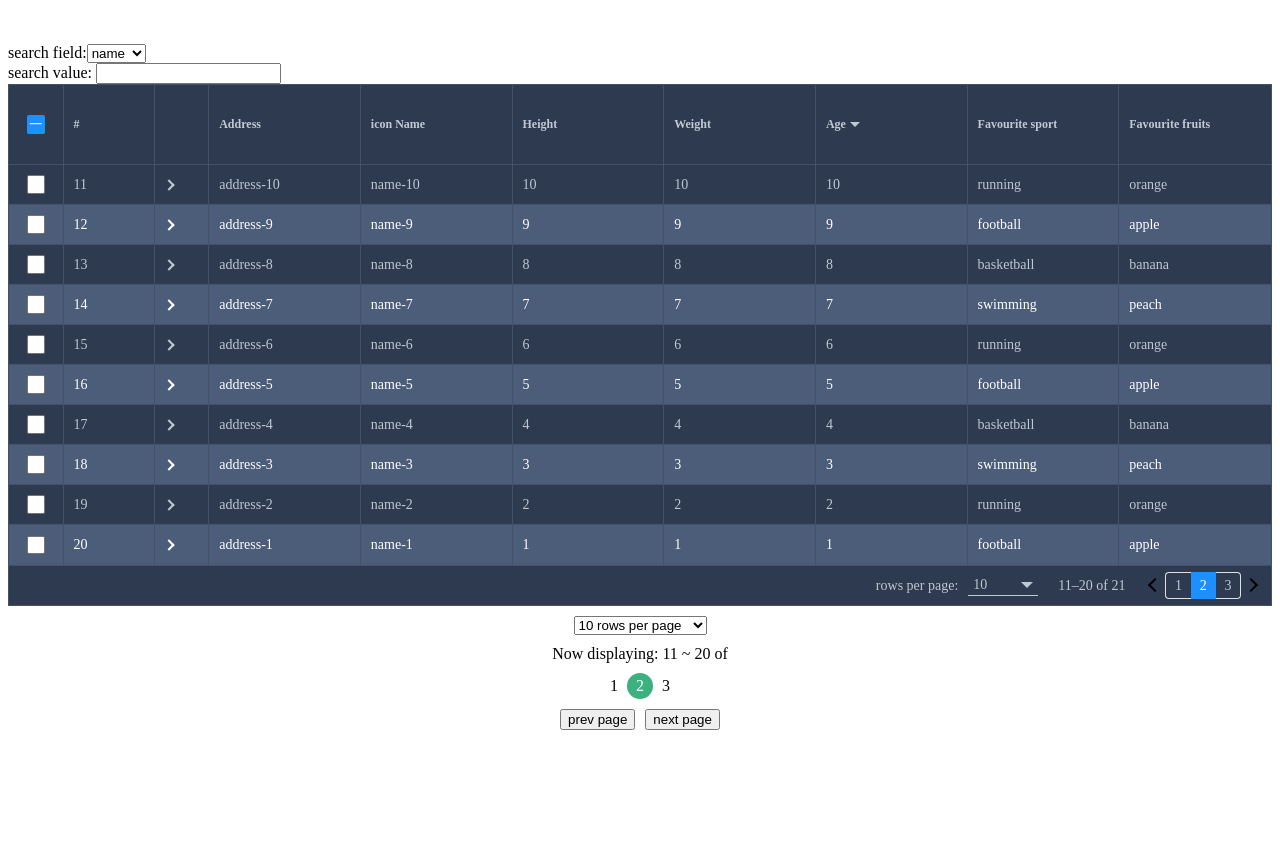
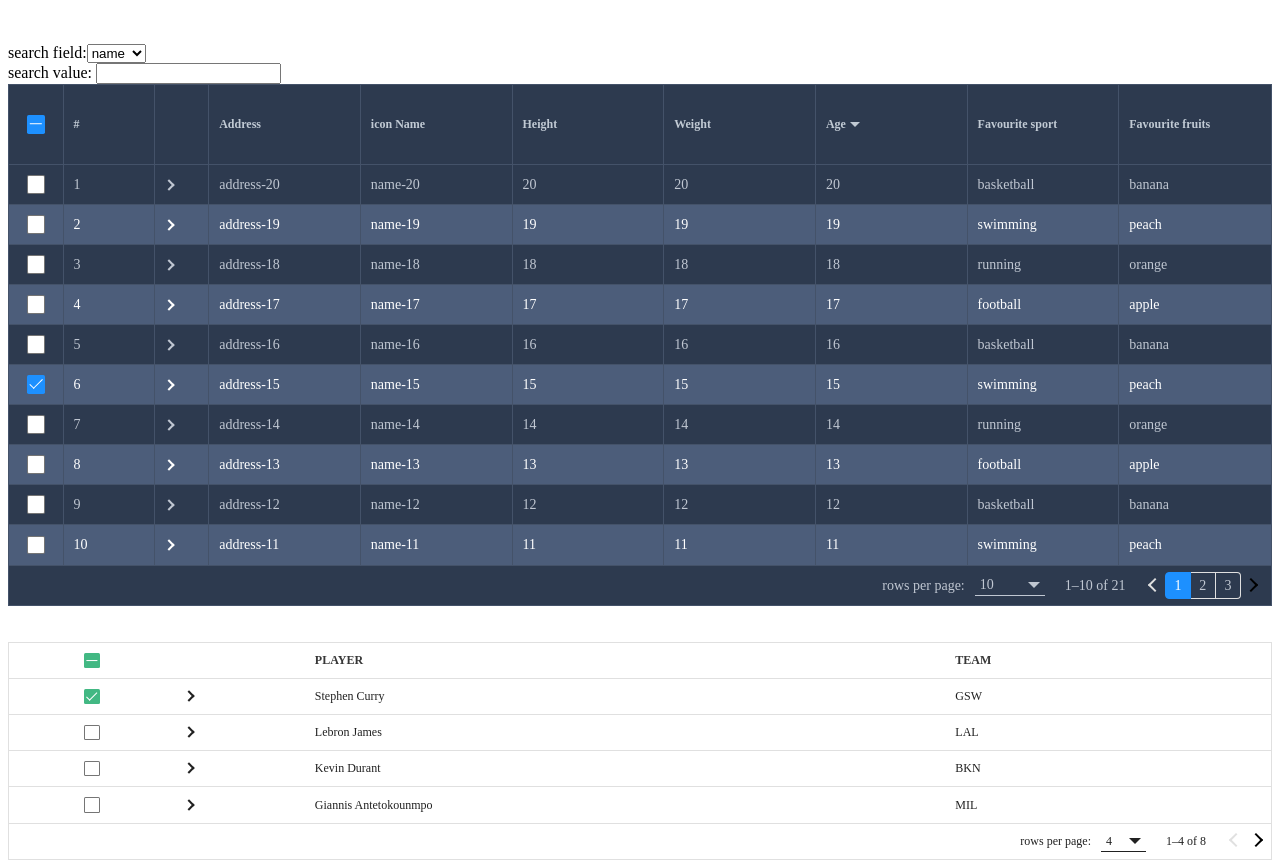
Before and after one commit to HC200ok/vue3-easy-data-table, a Vue app: page / in a window 1280 px wide. Before the commit the page ends 800 px from the top, so only its background shows below. Built offline with nearby package versions, Linux system fonts and the light colour scheme.

Commit message:
fix: async expanding

```diff
--- a/src/App.vue
+++ b/src/App.vue
@@ -3,7 +3,7 @@
   <br><br>
   <ClientMode />
   <br><br>
-  <!-- <ExpandLoading/> -->
+  <ExpandLoading/>
 </template>
 
 <script setup lang="ts">
--- a/src/components/DataTable.vue
+++ b/src/components/DataTable.vue
@@ -114,7 +114,7 @@
                   'can-expand': column === 'expand',
                 // eslint-disable-next-line max-len
                 }, typeof bodyItemClassName === 'string' ? bodyItemClassName : bodyItemClassName(column, i), `direction-${bodyTextDirection}`]"
-                @click="column === 'expand' ? updateExpandingItemIndexList(index, item, $event) : null"
+                @click="column === 'expand' ? updateExpandingItemIndexList(index + prevPageEndIndex, item, $event) : null"
               >
                 <slot
                   v-if="slots[`item-${column}`]"
@@ -124,7 +124,7 @@
                 <template v-else-if="column === 'expand'">
                   <i
                     class="expand-icon"
-                    :class="{'expanding': expandingItemIndexList.includes(index)}"
+                    :class="{'expanding': expandingItemIndexList.includes(prevPageEndIndex + index)}"
                   />
                 </template>
                 <template v-else-if="column === 'checkbox'">
@@ -139,7 +139,7 @@
               </td>
             </tr>
             <tr
-              v-if="ifHasExpandSlot && expandingItemIndexList.includes(index)"
+              v-if="ifHasExpandSlot && expandingItemIndexList.includes(index + prevPageEndIndex)"
               :class="{'even-row': (index + 1) % 2 === 0}"
             >
               <td
@@ -459,12 +459,18 @@ const {
   totalItemsLength,
 );
 
+const prevPageEndIndex = computed(() => {
+  if (currentPaginationNumber.value === 0) return 0;
+  return (currentPaginationNumber.value - 1) * rowsPerPageRef.value;
+});
+
 const {
   expandingItemIndexList,
   updateExpandingItemIndexList,
   clearExpandingItemIndexList,
 } = useExpandableRow(
   pageItems,
+  prevPageEndIndex,
   emits,
 );
 
@@ -509,10 +515,6 @@ watch(loading, (newVal, oldVal) => {
     }
   }
 });
-
-watch(items, () => {
-  if (!isServerSideMode.value) updatePage(1);
-}, { deep: true });
 
 watch(rowsPerPageRef, (value) => {
   if (!isServerSideMode.value) {
--- a/src/hooks/useExpandableRow.ts
+++ b/src/hooks/useExpandableRow.ts
@@ -1,9 +1,10 @@
-import { ref, Ref } from 'vue';
+import { ref, Ref, ComputedRef } from 'vue';
 import type { Item } from '../types/main';
 import type { EmitsEventName } from '../types/internal';
 
 export default function useExpandableRow(
   items: Ref<Item[]>,
+  prevPageEndIndex: ComputedRef<number>,
   emits: (event: EmitsEventName, ...args: any[]) => void,
 ) {
   const expandingItemIndexList = ref<number[]>([]);
@@ -14,8 +15,9 @@ export default function useExpandableRow(
     if (index !== -1) {
       expandingItemIndexList.value.splice(index, 1);
     } else {
-      emits('expandRow', items.value.findIndex((item) => item === expandingItem));
-      expandingItemIndexList.value.push(expandingItemIndex);
+      const currentPageExpandIndex = items.value.findIndex((item) => JSON.stringify(item) === JSON.stringify(expandingItem));
+      emits('expandRow', prevPageEndIndex.value + currentPageExpandIndex);
+      expandingItemIndexList.value.push(prevPageEndIndex.value + currentPageExpandIndex);
     }
   };
 
--- a/src/modes/Client.vue
+++ b/src/modes/Client.vue
@@ -35,7 +35,6 @@
       @update-sort="updateSort"
       body-text-direction="left"
       header-text-direction="left"
-      :current-page=2
     >
       <template #expand="item">
         <div style="padding: 15px">
@@ -66,7 +65,7 @@
       </template>
     </DataTable>
 
-    <div class="customize-footer">
+    <!-- <div class="customize-footer">
       <div class="customize-rows-per-page">
         <select
           class="select-items"
@@ -111,7 +110,7 @@
           next page
         </button>
       </div>
-    </div>
+    </div> -->
   </div>
 </template>
 
--- a/src/modes/ExpandLoading.vue
+++ b/src/modes/ExpandLoading.vue
@@ -4,6 +4,7 @@
     :headers="headers"
     :items="items"
     @expand-row="loadIntroduction"
+    :rows-per-page="4"
   >
     <template #expand="item">
       <div
@@ -36,6 +37,10 @@ const items = ref<Item[]>([
   { player: 'Lebron James', team: 'LAL' },
   { player: 'Kevin Durant', team: 'BKN' },
   { player: 'Giannis Antetokounmpo', team: 'MIL' },
+  { player: '1Stephen Curry', team: 'GSW' },
+  { player: '2Lebron James', team: 'LAL' },
+  { player: '3Kevin Durant', team: 'BKN' },
+  { player: '4Giannis Antetokounmpo', team: 'MIL' },
 ]);
 
 const itemsSelected = ref<Item[]>([items.value[0]]);
@@ -47,6 +52,10 @@ const mockItemIntroduction = async (name: string): Promise<string> => {
     'Lebron James': 'LeBron Raymone James Sr is an American professional basketball player for the Los Angeles Lakers of the National Basketball Association (NBA).',
     'Kevin Durant': 'Kevin Wayne Durant also known by his initials KD, is an American professional basketball player for the Brooklyn Nets of the National Basketball Association (NBA).',
     'Giannis Antetokounmpo': 'Giannis Sina Ugo Antetokounmpo (né Adetokunbo; December 6, 1994) is a Greek-Nigerian professional basketball player for the Milwaukee Bucks of the National Basketball Association (NBA).',
+    '1Stephen Curry': 'Wardell Stephen Curry II is an American professional basketball player for the Golden State Warriors of the National Basketball Association (NBA).',
+    '2Lebron James': 'LeBron Raymone James Sr is an American professional basketball player for the Los Angeles Lakers of the National Basketball Association (NBA).',
+    '3Kevin Durant': 'Kevin Wayne Durant also known by his initials KD, is an American professional basketball player for the Brooklyn Nets of the National Basketball Association (NBA).',
+    '4Giannis Antetokounmpo': 'Giannis Sina Ugo Antetokounmpo (né Adetokunbo; December 6, 1994) is a Greek-Nigerian professional basketball player for the Milwaukee Bucks of the National Basketball Association (NBA).',
   };
   return introduction[name];
 };
```
Also changed, not shown: src/modes/ServerSide.vue (+5 -4 lines).
